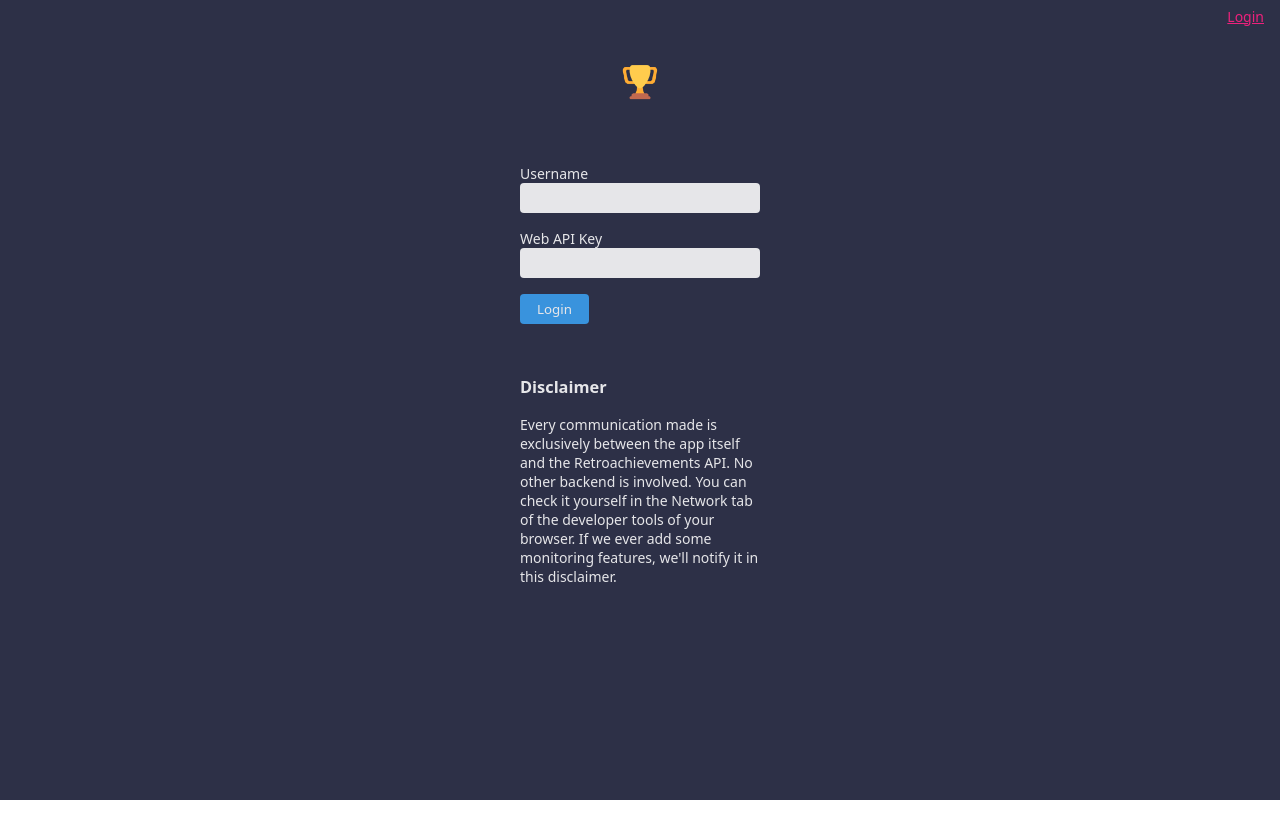
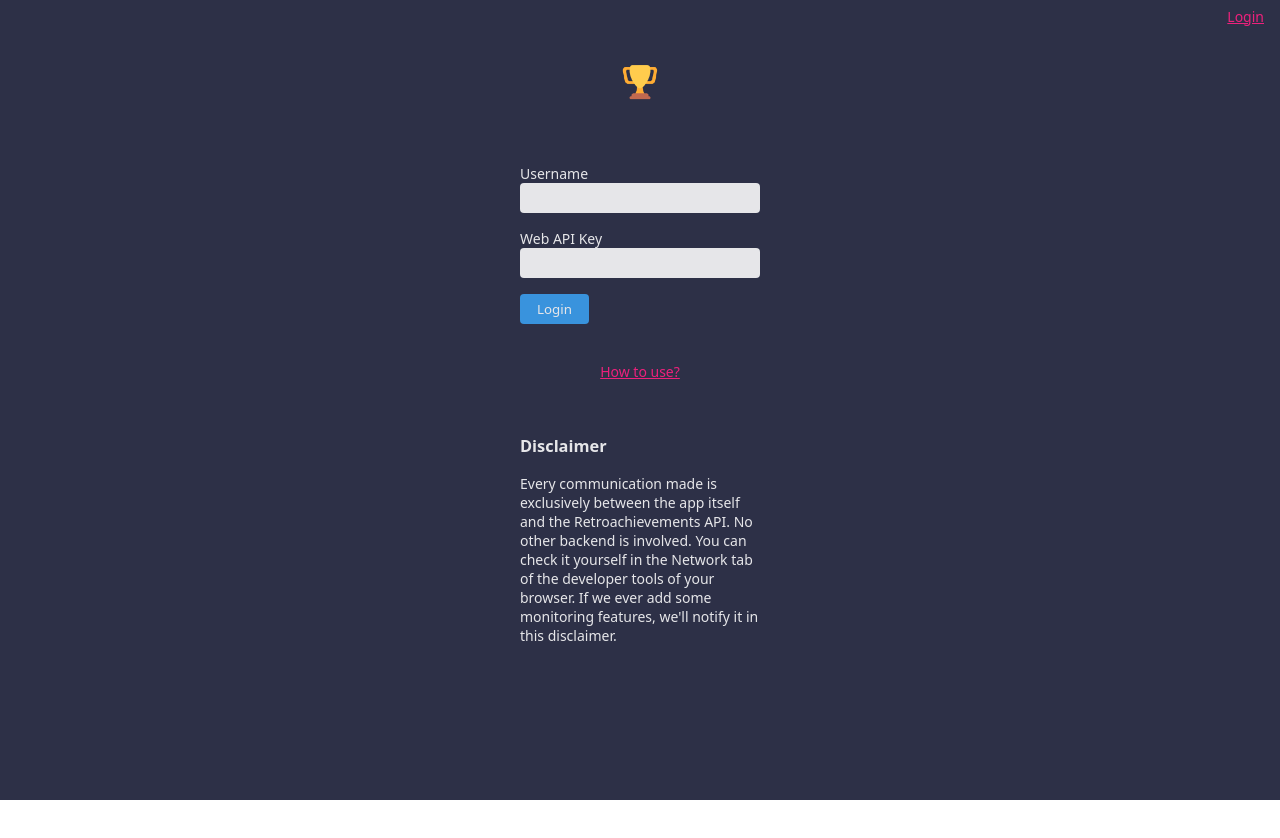
Before and after one commit to makmonty/cheevos-overlays, a Vue app: page / in a window 1280 px wide. Shown: the top 838 px of the page. Built offline with nearby package versions, Linux system fonts and the light colour scheme.

Commit message:
Added a How to use link to the home view

```diff
--- a/src/views/HomeView.vue
+++ b/src/views/HomeView.vue
@@ -32,6 +32,11 @@ const {
 				</ul>
 			</div>
 
+			<section class="howto" target="_blank">
+				<p><a href="https://github.com/makmonty/cheevos-overlays?tab=readme-ov-file#how-to-use"
+					title="How to use the overlays?">How to use?</a></p>
+			</section>
+
 			<section class="disclaimer">
 				<h3>Disclaimer</h3>
 				<p>
@@ -60,7 +65,11 @@ const {
 	width: 100%;
 }
 
+.howto {
+	margin-top: 24px;
+}
+
 .disclaimer {
-	margin-top: 36px;
+	margin-top: 24px;
 }
 </style>
```
